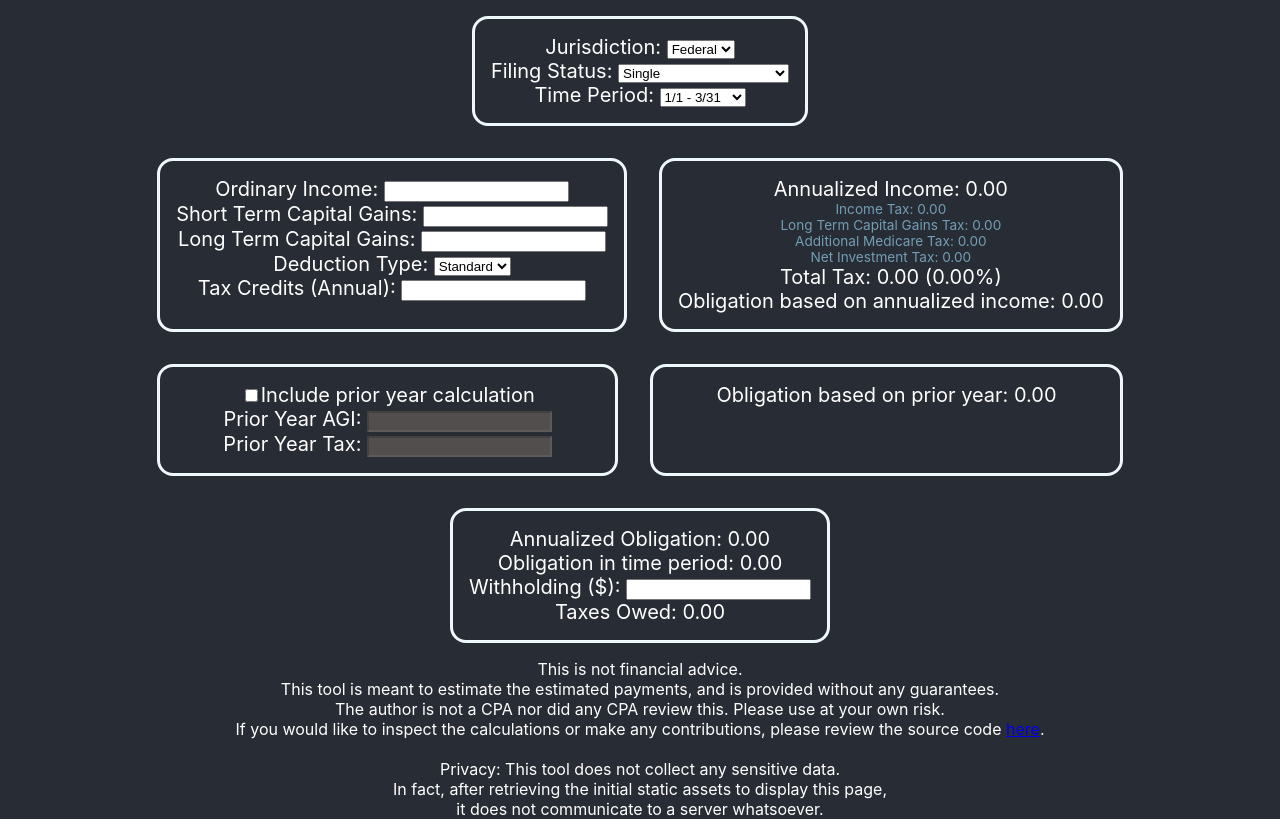
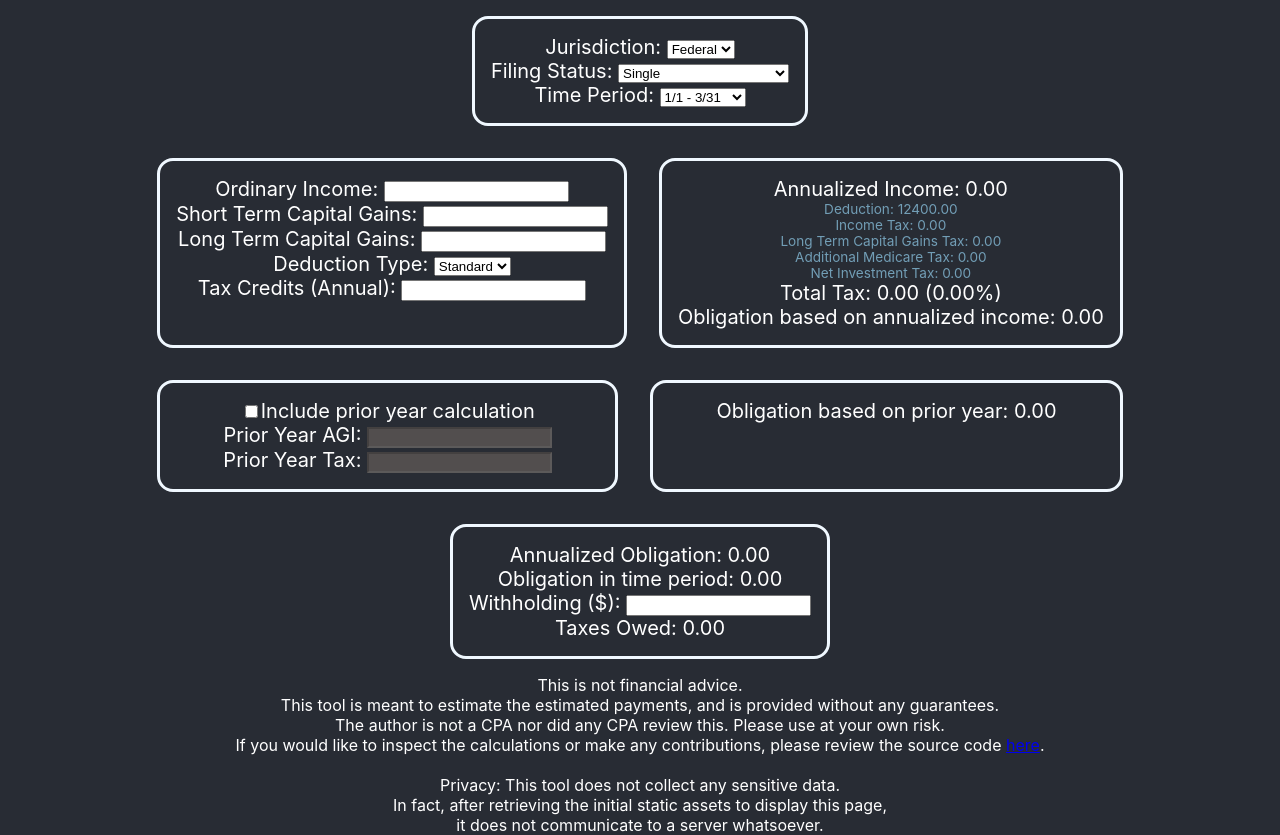
Before and after one commit to tomo-otsuka/brasstax, a React (Create React App) app: page / in a window 1280 px wide. Built offline with nearby package versions, Linux system fonts and the light colour scheme.

Commit message:
deductions display fix and show

```diff
--- a/src/App.jsx
+++ b/src/App.jsx
@@ -15,6 +15,7 @@ import {
 import {
   adjustIncomes,
   calculateTax,
+  calculateDeduction,
   calculateLongTermCapitalGainsTax,
   calculateAdditionalMedicareTax,
   calculateNetInvestmentIncomeTax,
@@ -55,7 +56,7 @@ class App extends React.Component {
   _calculateObligationBasedOnPriorYear() {
     const threshold =
       this.state.filingStatus !==
-      FilingStatusEnum.MARRIED_FILING_SEPARATELY.name
+        FilingStatusEnum.MARRIED_FILING_SEPARATELY.name
         ? 150000
         : 75000;
     const multiplier = this.state.priorYearAgi <= threshold ? 1 : 1.1;
@@ -97,6 +98,7 @@ class App extends React.Component {
     let ordinaryIncome = multiplier * this.state.ordinaryIncome;
     let shortTermCapitalGains = multiplier * this.state.shortTermCapitalGains;
     let longTermCapitalGains = multiplier * this.state.longTermCapitalGains;
+    let itemizedDeductions = multiplier * this.state.itemizedDeductions;
 
     return adjustIncomes(
       this.state.jurisdiction,
@@ -105,7 +107,18 @@ class App extends React.Component {
       shortTermCapitalGains,
       longTermCapitalGains,
       this.state.deductionType,
-      this.state.itemizedDeductions
+      itemizedDeductions
+    );
+  }
+
+  _calculateDeduction() {
+    const multiplier = [4, 2.4, 1.5, 1][this.state.timePeriod];
+    const itemizedDeductions = multiplier * this.state.itemizedDeductions;
+    return calculateDeduction(
+      this.state.jurisdiction,
+      this.state.filingStatus,
+      this.state.deductionType,
+      itemizedDeductions
     );
   }
 
@@ -297,6 +310,12 @@ class App extends React.Component {
                   label="Annualized Income"
                   value={this._calculateAnnualizedIncome().toFixed(2)}
                 ></LabeledSpan>
+                <div className="small">
+                  <LabeledSpan
+                    label="Deduction"
+                    value={this._calculateDeduction().toFixed(2)}
+                  ></LabeledSpan>
+                </div>
                 {this.state.jurisdiction === JurisdictionEnum.FEDERAL.name && (
                   <div className="small">
                     <LabeledSpan
--- a/src/taxFunctions.js
+++ b/src/taxFunctions.js
@@ -195,12 +195,12 @@ export function adjustIncomes(
     shortTermCapitalGains = 0;
   }
 
-  let deduction = 0;
-  if (deductionType === DeductionTypeEnum.STANDARD.name) {
-    deduction = _getStandardDeduction(jurisdiction, filingStatus);
-  } else if (deductionType === DeductionTypeEnum.ITEMIZED.name) {
-    deduction = itemizedDeduction;
-  }
+  let deduction = calculateDeduction(
+    jurisdiction,
+    filingStatus,
+    deductionType,
+    itemizedDeduction
+  );
 
   ordinaryIncome -= deduction;
   if (ordinaryIncome < 0) {
@@ -214,6 +214,22 @@ export function adjustIncomes(
   longTermCapitalGains = Math.max(0, longTermCapitalGains);
 
   return [ordinaryIncome, shortTermCapitalGains, longTermCapitalGains];
+}
+
+export function calculateDeduction(
+  jurisdiction,
+  filingStatus,
+  deductionType,
+  itemizedDeduction
+) {
+  let deduction = 0;
+  if (deductionType === DeductionTypeEnum.STANDARD.name) {
+    deduction = _getStandardDeduction(jurisdiction, filingStatus);
+  } else if (deductionType === DeductionTypeEnum.ITEMIZED.name) {
+    deduction = itemizedDeduction;
+  }
+
+  return deduction;
 }
 
 function _getStandardDeduction(jurisdiction, filingStatus) {
```
Also changed, not shown: 6 other files (tests, documents, lock files or other folders).
